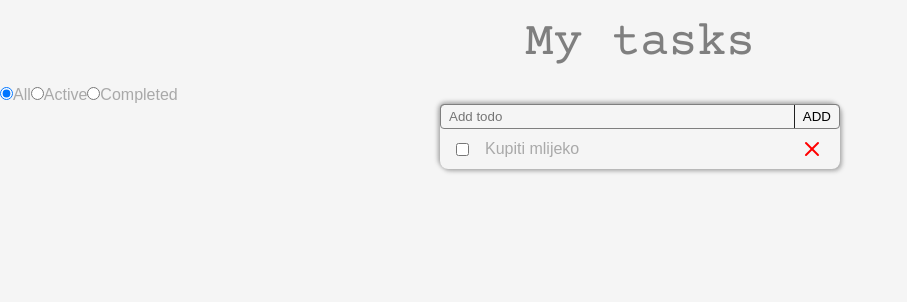
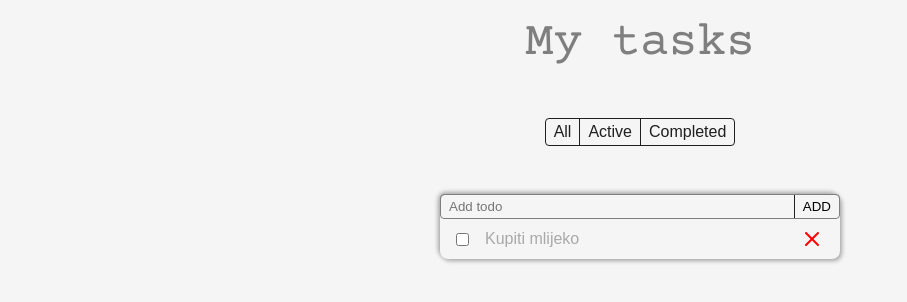
Before and after one commit to bluka1/todo-app, a React (Vite) app: page / in a window 1280 px wide. Shown: the top 302 px of the page, without its empty margins (0-907 px from the left). Built offline with nearby package versions, Linux system fonts and the light colour scheme.

Commit message:
add toggle button styles

```diff
--- a/src/components/VisibilityToolbar/VisibilityToolbar.jsx
+++ b/src/components/VisibilityToolbar/VisibilityToolbar.jsx
@@ -1,19 +1,30 @@
 import PropTypes from 'prop-types';
 import { ToggleButtonGroup, ToggleButton } from 'react-bootstrap';
 import { VISIBILITY_TYPES } from '../../utils/visibilityTypes';
+import styles from './VisibilityToolbar.module.css';
 
 const { ALL, ACTIVE, COMPLETED } = VISIBILITY_TYPES;
 
 const VisibilityToolbar = (props) => {
 	return (
-		<ToggleButtonGroup type='radio' name='visibilityOptions' defaultValue={ALL}>
-			<ToggleButton value={ALL} size='sm' className='btn'>
+		<ToggleButtonGroup
+			type='radio'
+			name='visibilityOptions'
+			defaultValue={ALL}
+			className={styles['toggle-button-group']}
+		>
+			<ToggleButton
+				value={ALL}
+				size='sm'
+				className={'toggle-button'}
+				onClick={() => {}}
+			>
 				All
 			</ToggleButton>
-			<ToggleButton value={ACTIVE} size='sm' className='btn'>
+			<ToggleButton value={ACTIVE} size='sm' className={'toggle-button'}>
 				Active
 			</ToggleButton>
-			<ToggleButton value={COMPLETED} size='sm' className='btn'>
+			<ToggleButton value={COMPLETED} size='sm' className={'toggle-button'}>
 				Completed
 			</ToggleButton>
 		</ToggleButtonGroup>
--- a/src/components/VisibilityToolbar/VisibilityToolbar.module.css
+++ b/src/components/VisibilityToolbar/VisibilityToolbar.module.css
@@ -0,0 +1,6 @@
+.toggle-button-group {
+	border: 1px solid var(--toggle-button-border-color);
+	border-radius: 0.25rem;
+	margin: 3rem auto;
+	width: fit-content;
+}
--- a/src/index.css
+++ b/src/index.css
@@ -16,8 +16,36 @@ html {
 }
 
 :root {
+	--black-color: #0f0f0f;
+	--hover-color: #9f9f9f;
 	--main-text-color: #7f7f7f;
+	--outline-color: #2a7a8a;
 	--text-color: #1f1f1f;
-	--outline-color: #2a7a8a;
-	--hover-color: #9f9f9f;
+	--toggle-button-border-color: #1f1f1f;
+	--white-color: #ffffff;
 }
+
+input[type='radio'] {
+	appearance: none;
+}
+
+.toggle-button {
+	color: var(--text-color);
+	display: inline-block;
+	padding: 0.25rem 0.5rem;
+}
+
+.toggle-button:hover {
+	background-color: var(--hover-color);
+	cursor: pointer;
+}
+
+.toggle-button-active {
+	background-color: var(--black-color);
+	color: var(--white-color);
+}
+
+.toggle-button:nth-of-type(1),
+.toggle-button:nth-of-type(2) {
+	border-right: 1px solid var(--toggle-button-border-color);
+}
```
